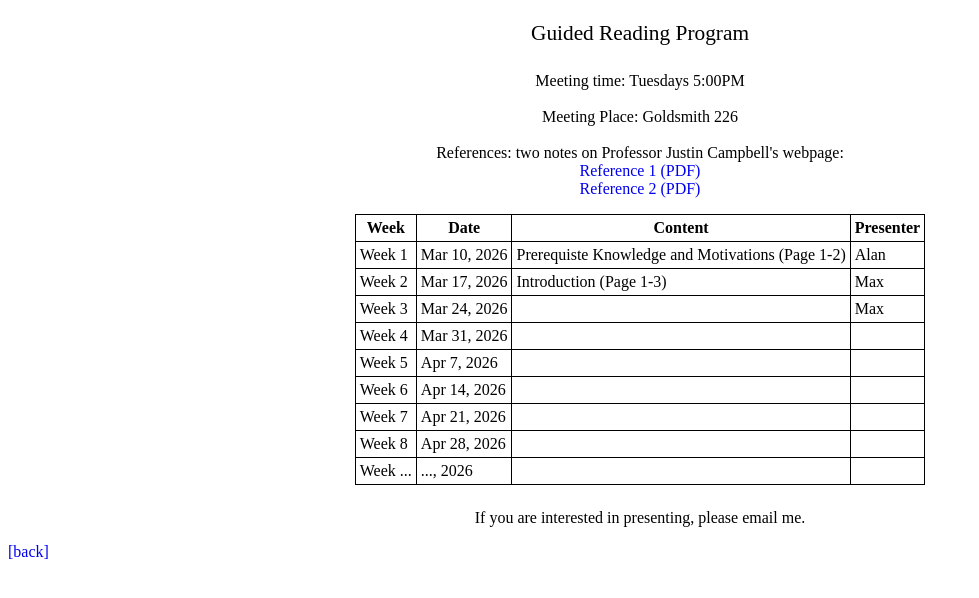
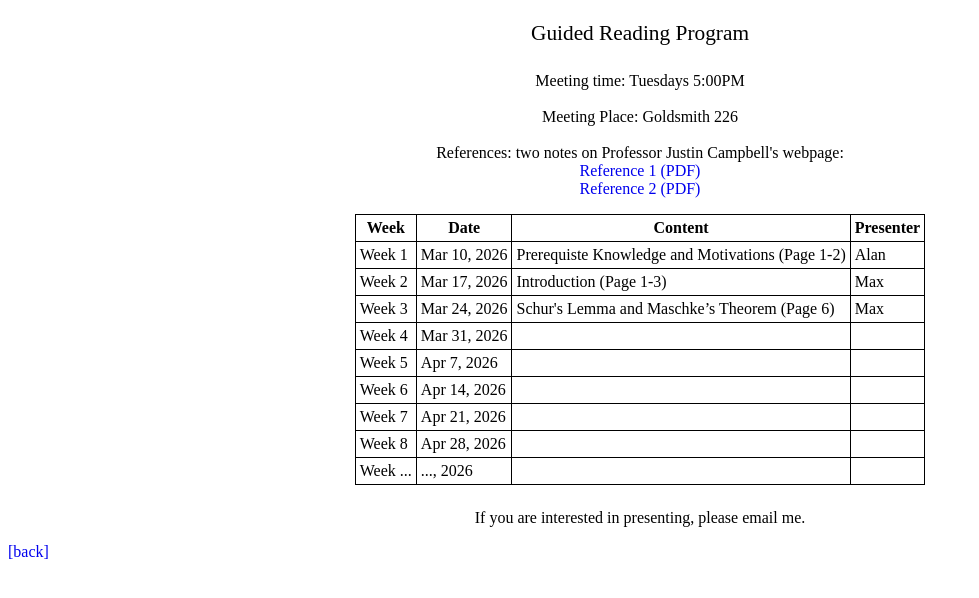
Before and after one commit to axhou/axhou.github.io, a Jekyll site: the page grp2026spring.html, which Jekyll copies as it is, in a window 1280 px wide. Shown: the top 598 px of the page, without its empty margins (0-979 px from the left). Built offline with Jekyll 4.4.1, drawn with Linux system fonts in a browser that asks for light colours.

Commit message:
Update grp2026spring.html

```diff
--- a/grp2026spring.html
+++ b/grp2026spring.html
@@ -73,7 +73,7 @@
       <tr>
         <td>Week 3</td>
         <td>Mar 24, 2026</td>
-        <td></td>
+        <td>Schur's Lemma and Maschke’s Theorem (Page 6)</td>
         <td>Max</td>
       </tr>
 
```
